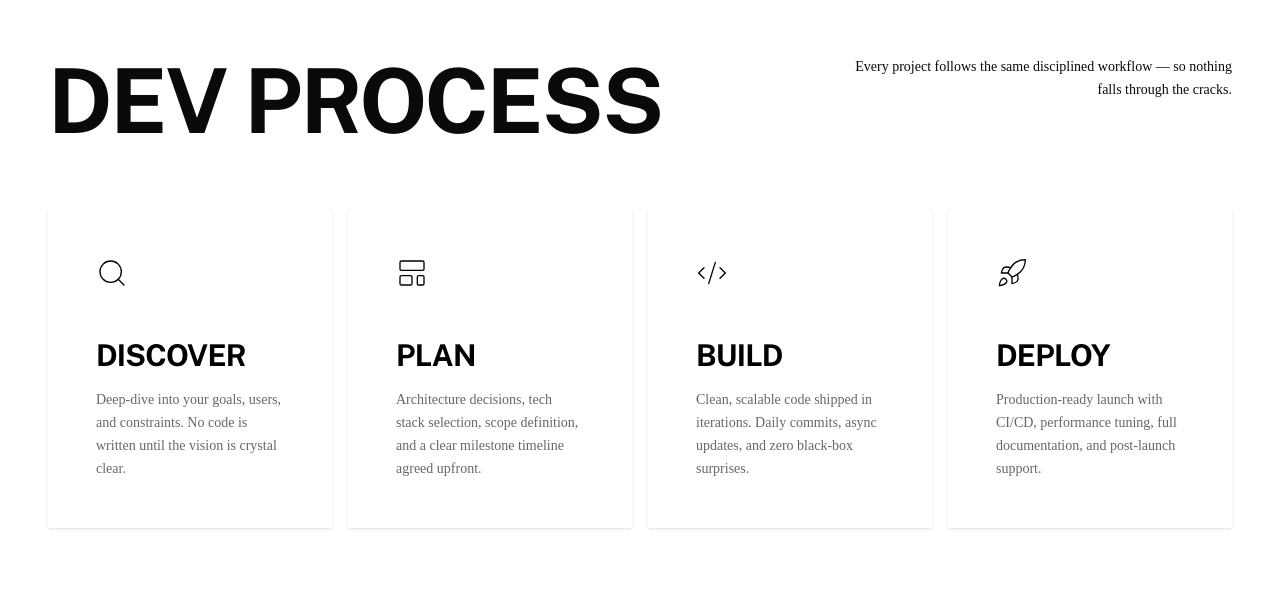
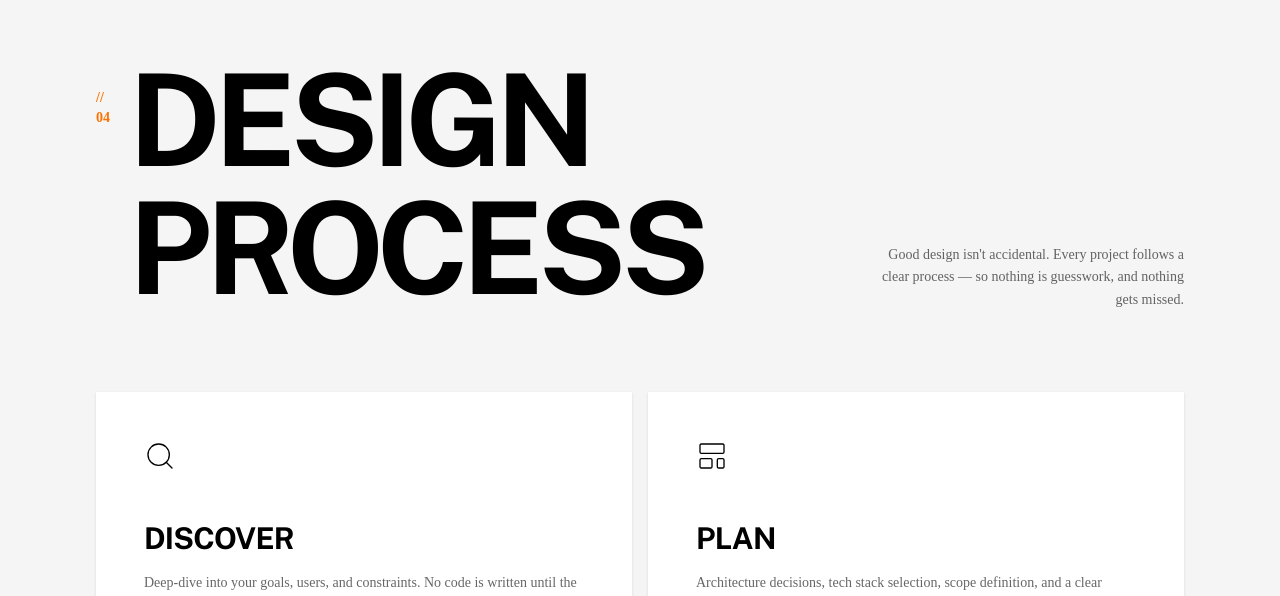
Before and after one commit to girishlade111/freelancer-portfolio, a Next.js app in the folder girish-portfolio/: page / in a window 1280 px wide. Shown: the part 5584-6180 px from the top of the page. Built offline with nearby package versions, Linux system fonts and the light colour scheme.

Commit message:
feat: add DevProcessSection component with animated process steps grid

```diff
--- a/girish-portfolio/components/sections/DevProcessSection.tsx
+++ b/girish-portfolio/components/sections/DevProcessSection.tsx
@@ -11,19 +11,30 @@ export default function DevProcessSection() {
   const containerProps = prefersReduced ? {} : staggerContainer;
 
   return (
-    <motion.section id="process" className="bg-navy-800 section-padding" {...animProps}>
-      <div className="content-max">
-        {/* SECTION HEADER */}
-        <div className="flex flex-col md:flex-row justify-between items-start gap-6 mb-16">
-          <h2 className="section-title">DEV PROCESS</h2>
-          <p className="max-w-sm text-sm text-cream-500 leading-relaxed md:text-right">
-            Every project follows the same disciplined workflow — so nothing falls through the cracks.
+    <motion.section id="process" className="bg-caro-light text-black px-6 md:px-12 xl:px-24 py-24 md:py-32" {...animProps}>
+
+      {/* HEADER SECTION */}
+      <div className="flex flex-col md:flex-row justify-between items-start md:items-end mb-20 gap-8">
+
+        {/* LEFT: Title */}
+        <div className="flex items-start gap-4">
+          <span className="font-sans font-bold text-caro-orange text-sm mt-4 md:mt-8">// 04</span>
+          <h2 className="font-bricolage text-6xl md:text-8xl lg:text-9xl font-bold tracking-tighter uppercase leading-none">
+            DESIGN PROCESS
+          </h2>
+        </div>
+
+        {/* RIGHT: Description */}
+        <div className="max-w-xs">
+          <p className="font-sans text-sm text-black/60 leading-relaxed md:text-right font-medium">
+            Good design isn't accidental. Every project follows a clear process — so nothing is guesswork, and nothing gets missed.
           </p>
+        </div>
       </div>
 
       {/* PROCESS CARDS GRID */}
       <motion.div
-          className="grid grid-cols-1 sm:grid-cols-2 lg:grid-cols-4 gap-4"
+        className="grid grid-cols-1 md:grid-cols-2 gap-4"
         variants={containerProps}
         initial="hidden"
         whileInView="visible"
@@ -35,7 +46,7 @@ export default function DevProcessSection() {
           </motion.div>
         ))}
       </motion.div>
-      </div>
+
     </motion.section>
   );
 }
```
Lines whose indentation alone changed are shown as unchanged.
